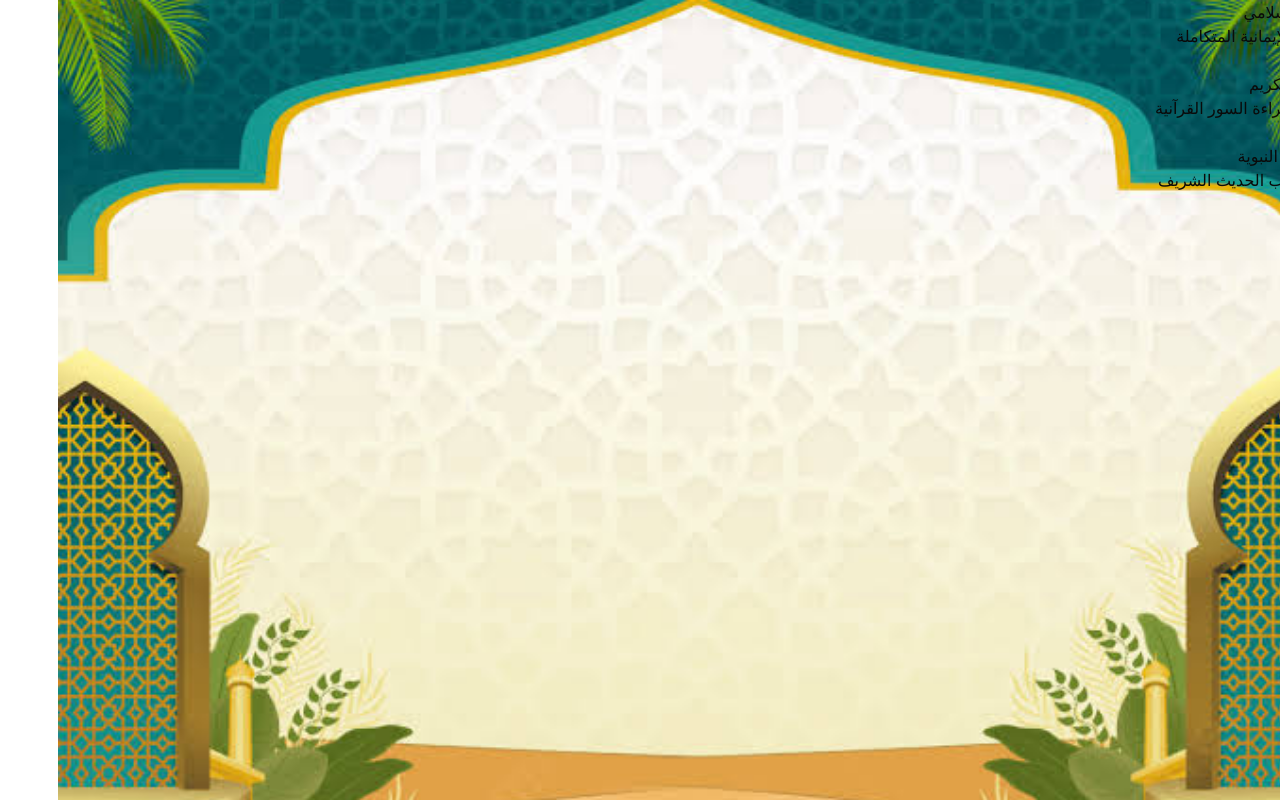
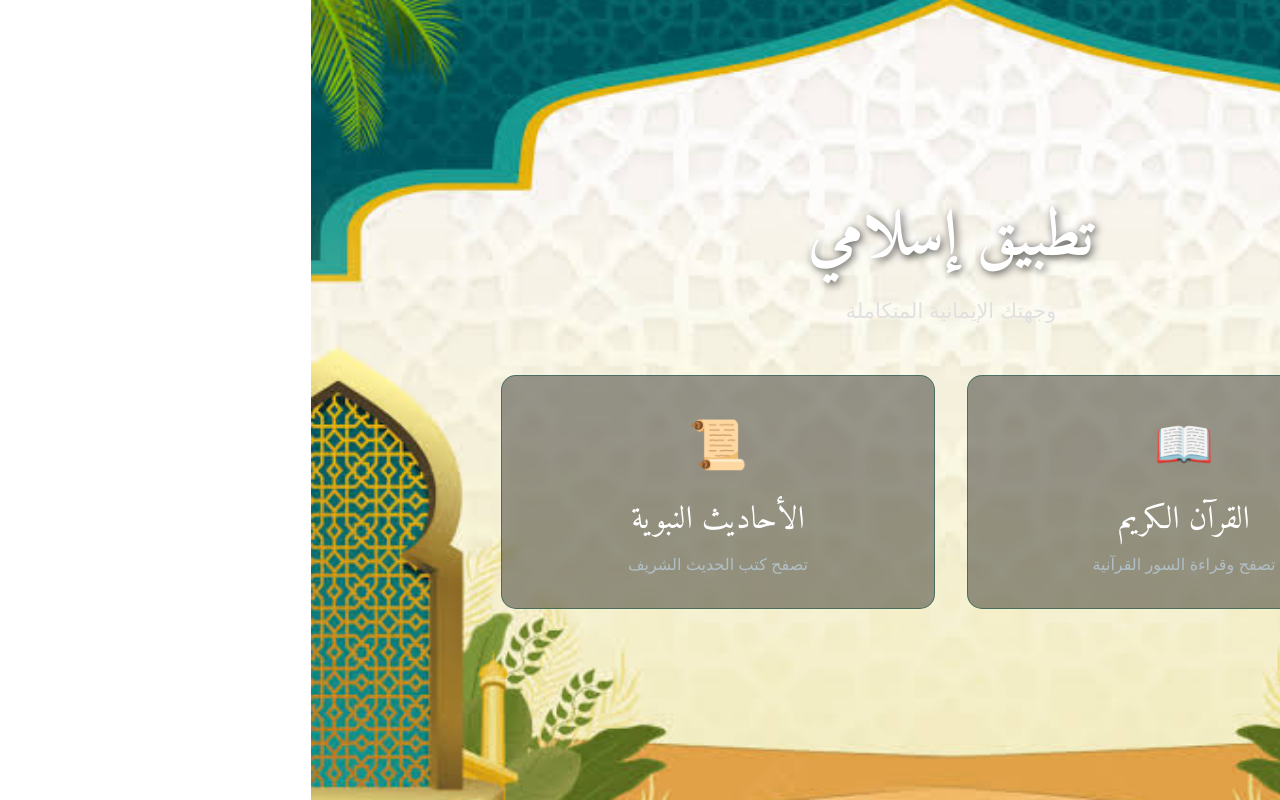
Before and after one commit to Radwan263/noorelaslam, a React (Vite) app in the folder islam/islamic-app-frontend/: page / in a window 1280 px wide. Built offline with nearby package versions, Linux system fonts and the light colour scheme.

Commit message:
Update HomePage.css

```diff
--- a/islam/islamic-app-frontend/src/pages/HomePage.css
+++ b/islam/islamic-app-frontend/src/pages/HomePage.css
@@ -1,98 +1,71 @@
 /* src/pages/HomePage.css */
 
-.homepage-container {
+.home-container {
   display: flex;
   flex-direction: column;
   align-items: center;
   justify-content: center;
   min-height: 100vh;
   padding: 2rem;
-  box-sizing: border-box;
+  text-align: center;
+  color: white;
 }
 
-/* === قسم العنوان والشعار === */
-.title-section {
-  display: flex;
-  flex-direction: column;
-  align-items: center;
-  margin-bottom: 2.5rem;
-  text-align: center;
+.home-header {
+  margin-bottom: 3rem;
 }
 
-.logo-image {
-  width: 130px;
-  height: 130px;
-  margin-bottom: 1rem;
-  object-fit: contain; /* للحفاظ على أبعاد الشعار */
+.home-title {
+  font-family: 'Amiri', serif;
+  font-size: 4rem;
+  font-weight: bold;
+  margin: 0;
+  text-shadow: 2px 2px 8px rgba(0, 0, 0, 0.7);
 }
 
-.welcome-message p {
-  color: #d1d5db; /* gray-300 */
-  font-size: 1.25rem; /* text-xl */
+.home-subtitle {
+  font-size: 1.3rem;
+  color: #e0e0e0;
+  margin-top: 0.5rem;
 }
 
-.main-title {
-  color: white;
-  font-size: 3.75rem; /* text-6xl */
-  font-weight: bold;
-  font-family: 'Amiri', serif;
-  margin: 0.5rem 0;
+.menu-container {
+  display: grid;
+  grid-template-columns: repeat(auto-fit, minmax(280px, 1fr));
+  gap: 2rem;
+  width: 100%;
+  max-width: 900px;
 }
 
-.project-name {
-  color: #9ca3af; /* gray-400 */
-  font-size: 1.125rem; /* text-lg */
-  letter-spacing: 3px;
-  text-transform: uppercase;
+.menu-item {
+  background: rgba(0, 0, 0, 0.4);
+  border-radius: 15px;
+  padding: 2rem;
+  cursor: pointer;
+  transition: transform 0.3s ease, background 0.3s ease, box-shadow 0.3s ease;
+  border: 1px solid rgba(0, 77, 64, 0.5);
+  backdrop-filter: blur(5px);
 }
 
-
-/* === شبكة الأزرار === */
-.buttons-grid {
-  display: grid;
-  grid-template-columns: repeat(2, 1fr); /* عمودان على الشاشات الصغيرة */
-  gap: 1.5rem;
-  width: 100%;
-  max-width: 600px;
+.menu-item:hover {
+  transform: translateY(-10px);
+  background: rgba(0, 0, 0, 0.6);
+  box-shadow: 0 15px 25px rgba(0, 0, 0, 0.4);
 }
 
-/* تعديل ليصبح 3 أعمدة على الشاشات الأكبر */
-@media (min-width: 640px) {
-  .buttons-grid {
-    grid-template-columns: repeat(3, 1fr);
-  }
+.menu-item-icon {
+  font-size: 3rem;
+  margin-bottom: 1rem;
 }
 
-.icon-button {
-  display: flex;
-  flex-direction: column;
-  align-items: center;
-  justify-content: center;
-  padding: 1.5rem 1rem;
-  border-radius: 0.75rem; /* زوايا دائرية */
-  text-decoration: none;
-  color: white;
-  background-color: rgba(255, 255, 255, 0.1); /* خلفية شبه شفافة */
-  border: 1px solid rgba(255, 255, 255, 0.2);
-  transition: all 0.3s ease;
-  backdrop-filter: blur(10px); /* تأثير زجاجي */
-  -webkit-backdrop-filter: blur(10px);
+.menu-item-title {
+  font-family: 'Amiri', serif;
+  font-size: 2rem;
+  margin: 0 0 0.5rem 0;
+  color: #ffffff;
 }
 
-.icon-button:hover {
-  background-color: rgba(255, 255, 255, 0.2);
-  transform: translateY(-5px); /* تأثير الرفع عند المرور */
-  box-shadow: 0 10px 20px rgba(0, 0, 0, 0.2);
+.menu-item-description {
+  font-size: 1rem;
+  color: #b0bec5;
 }
-
-.button-icon {
-  font-size: 2.5rem; /* حجم الأيقونة */
-  margin-bottom: 0.75rem;
-  color: #5eead4; /* لون تركواز فاتح للأيقونات */
-}
-
-.button-text {
-  font-size: 1rem;
-  font-weight: 600;
-  text-align: center;
-}
```
